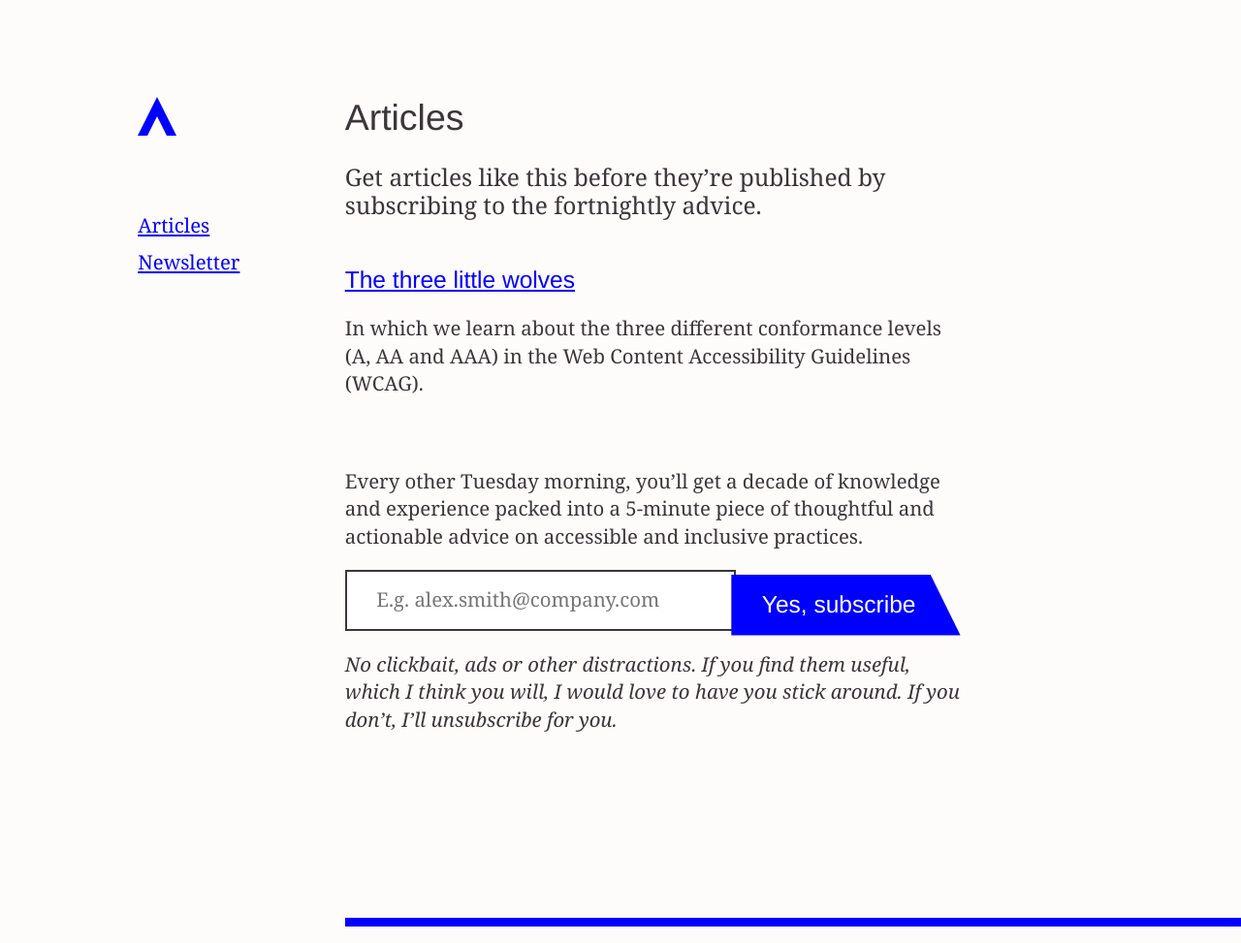
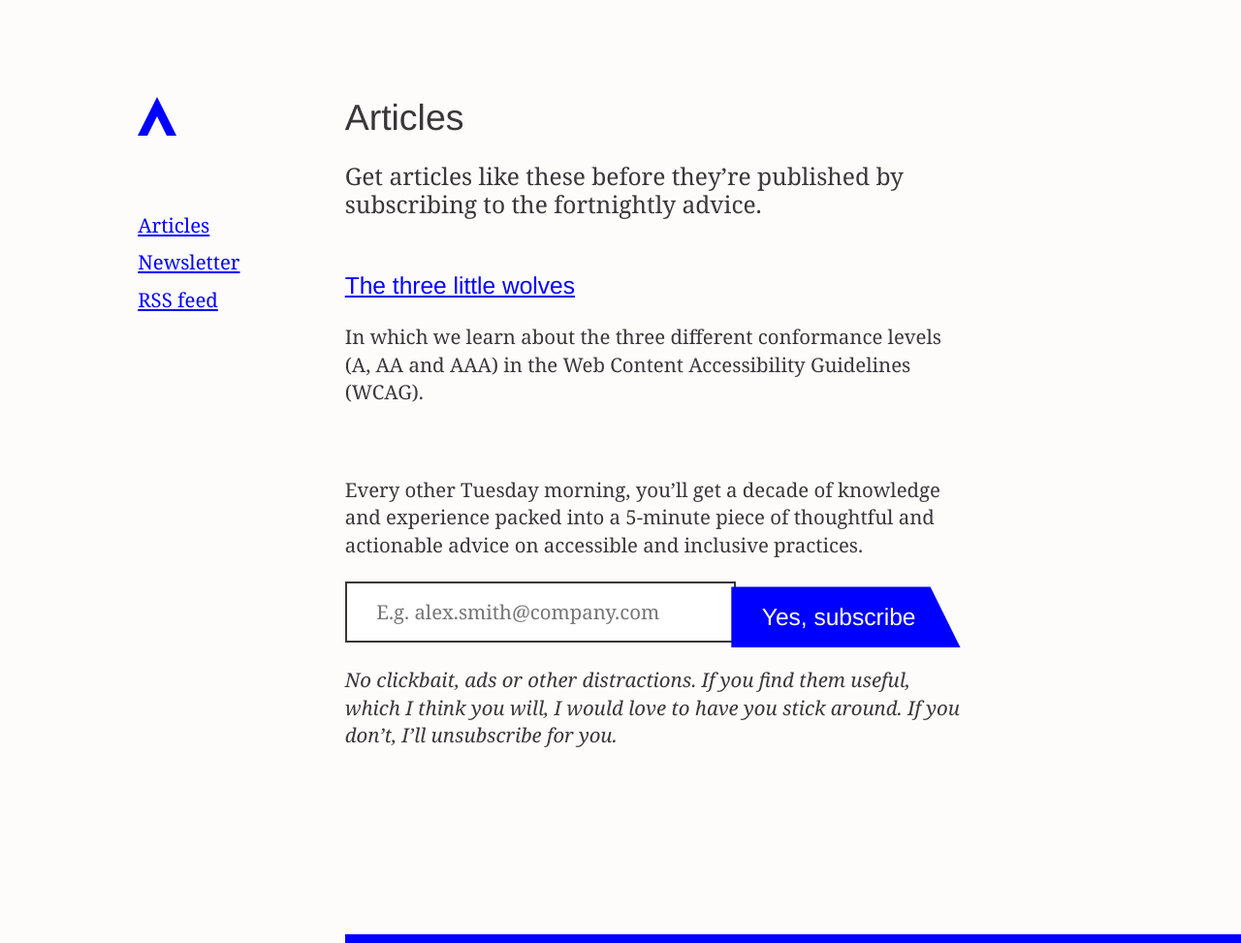
Before and after one commit to fiinix/superdupercritical, a Jekyll site: the page built from articles.html, in a window 1280 px wide. Shown: the whole page at 97% size. Built offline with Jekyll 4.4.1, drawn with Linux system fonts in a browser that asks for light colours.

Commit message:
Update general copy. Add RSS feed

```diff
--- a/_layouts/default.html
+++ b/_layouts/default.html
@@ -16,8 +16,10 @@
             <svg width="40" height="40" viewBox="0 0 40 40" xmlns="http://www.w3.org/2000/svg"><path d="M30 40L20 20 10 40H0L20 0l20 40H30z" fill="#00F" fill-rule="evenodd"/></svg>
             <span class="visuallyhidden">Home</span>
         </a>
+        <!--<a href="/about">About</a>-->
         <a href="/articles">Articles</a>
         <a href="/newsletter">Newsletter</a>
+        <a href="/feeds">RSS feed</a>
     </nav>
     </aside>
     <main class="primary main" role="main">
--- a/articles.html
+++ b/articles.html
@@ -6,7 +6,7 @@ layout: default
     <h1 class="page-heading gamma">Articles</h1>
 
     <div class="lead">
-        <p>Get articles like this before they&rsquo;re published by subscribing to the fortnightly advice.</p>
+        <p>Get articles like these before they&rsquo;re published by subscribing to the fortnightly advice.</p>
     </div>
 
     <ul class="post-list">
--- a/assets/styles/style.scss
+++ b/assets/styles/style.scss
@@ -94,7 +94,7 @@ $heading-weight:			700;
 }
 
 :root {
-	--main-text-color: #3A3639;
+	--text-color: #3A3639;
 	--main-bg-color: #FEFBFB;
 
 	--main-color-silver-gray: #c1b7b0;
@@ -106,6 +106,24 @@ $heading-weight:			700;
 	--main-color-thyme: #50574c;
 	--main-color-volcanic-glass: #615c60;
 	--main-color-twitter: #55acee;
+
+	--color-warning: #ffa500;
+	--color-sucess: #088a05;
+	--color-error: #ee0202;
+
+
+	--ratio: 1.5;
+	--s-5: calc(var(--s-4) / var(--ratio));
+	--s-4: calc(var(--s-3) / var(--ratio));
+	--s-3: calc(var(--s-2) / var(--ratio));
+	--s-2: calc(var(--s-1) / var(--ratio));
+	--s-1: calc(var(--s0) / var(--ratio));
+	--s0: 1rem;
+	--s1: calc(var(--s0) * var(--ratio));
+	--s2: calc(var(--s1) * var(--ratio));
+	--s3: calc(var(--s2) * var(--ratio));
+	--s4: calc(var(--s3) * var(--ratio));
+	--s5: calc(var(--s4) * var(--ratio));
 }
 
 *:before,*:after {
@@ -119,7 +137,16 @@ $heading-weight:			700;
 }
 
 * + * {
-	margin-top: 1em;
+	margin-top: var(--s1);
+}
+
+* + h1,
+* + h2,
+* + h3,
+* + h4,
+* + h5,
+* + h6 {
+	margin-top: var(--s3);
 }
 
 html {
@@ -145,9 +172,9 @@ html:before {
 
 }
 
-html:after {
+html.has-canon:after {
 	pointer-events: none;
-	//content: " ";
+	content: " ";
 	display: block;
 	width: 100%;
 	height: 100%;
@@ -165,7 +192,7 @@ body {
 	line-height: 1.4;
 	font-family: Georgia, Times, "Times New Roman", serif;
 	background: var(--main-bg-color);
-	color: var(--main-text-color);
+	color: var(--text-color);
 }
 
 .lead, blockquote {
@@ -174,7 +201,7 @@ body {
 }
 
 .lead {
-	margin-bottom: 3rem;
+	margin-bottom: var(--s3);
 }
 
 h1, .alpha {
@@ -205,6 +232,22 @@ h4, .delta {
 	font-weight: 500;
 	font-size: calc(18px + (24 - 18) * ((100vw - 320px) / (1200 - 320)));
 	line-height: 1.2;
+}
+
+.article__content > p:last-of-type {
+	position: relative;
+
+	&:after {
+
+		content: " ";
+		display: inline-block;
+		width: 1ch;
+		height: 1ch;
+		border-top: 1ch solid;
+		border-top-color: blue;
+		margin-left: 0.5ch;
+
+	}
 }
 
 .wrapper {
@@ -253,13 +296,13 @@ h4, .delta {
 	//margin-top: 3em;
 }
 
-.first {
-	margin-top: 3em;
-}
-
-.last {
-	margin-bottom: 3em;
-}
+//.first {
+//	margin-top: 3em;
+//}
+//
+//.last {
+//	margin-bottom: 3em;
+//}
 
 a {
 	color: blue;
@@ -310,6 +353,41 @@ nav a {
 	}
 }
 
+.bullet-list,
+.article__content ul {
+
+	margin-top: var(--s3);
+	margin-bottom: var(--s3);
+	padding-left: var(--s3);
+	list-style: none;
+
+	li {
+
+		position: relative;
+
+	}
+
+	li:before {
+
+		content: " ";
+		display: block;
+		width: 0;
+		height: 0;
+
+		border-top: 6px solid transparent;
+		border-bottom: 6px solid transparent;
+
+		border-left: #{((6 + 6) * 0.866 + 0px)} solid var(--text-color);
+
+		position: absolute;
+		top: 0.75em;
+		transform: translate(calc(#{var(--s3)} * -1), -50%);
+
+	}
+
+}
+
+
 a[href*="http"]:after {
 	content: "\2B08";
 	display: inline-block;
@@ -349,7 +427,7 @@ input {
 
 	padding: 0.75em 1.5em;
 	background: white;
-	border: 2px solid var(--main-text-color);
+	border: 2px solid var(--text-color);
 
 }
 input,
@@ -410,20 +488,20 @@ button {
 	&:focus {
 
 		background-color: lighten(blue, 15);
-		transform: translate(0, 0);
+		//transform: translate(0, 0);
 
 	}
 
 	&.error {
 
 		background-color: #FF4136;
-		color: var(--main-text-color);
+		color: var(--text-color);
 
 	}
 
 	&.success {
 		background-color: #2ECC40;
-		color: var(--main-text-color);
+		color: var(--text-color);
 	}
 
 	&.busy .icon {
@@ -454,7 +532,7 @@ button {
 	list-style: none;
 
 	li + li {
-		margin-top: 3em;
+		margin-top: var(--s3);
 	}
 
 }
@@ -476,3 +554,14 @@ button {
 	width: 1px;
 	white-space: nowrap; /* 1 */
 }
+
+figure {
+	width: auto;
+	margin-top: 4.5em;
+	margin-bottom: 4.5em;
+	margin-right: -22.22vw;
+
+	svg {
+		width: 100%;
+	}
+}
```
Also changed, not shown: _includes/head.html (+0 -21 lines), feeds.html (added, +20 -0 lines), about.html (added), feeds/articles.xml (renamed from feed.xml).
